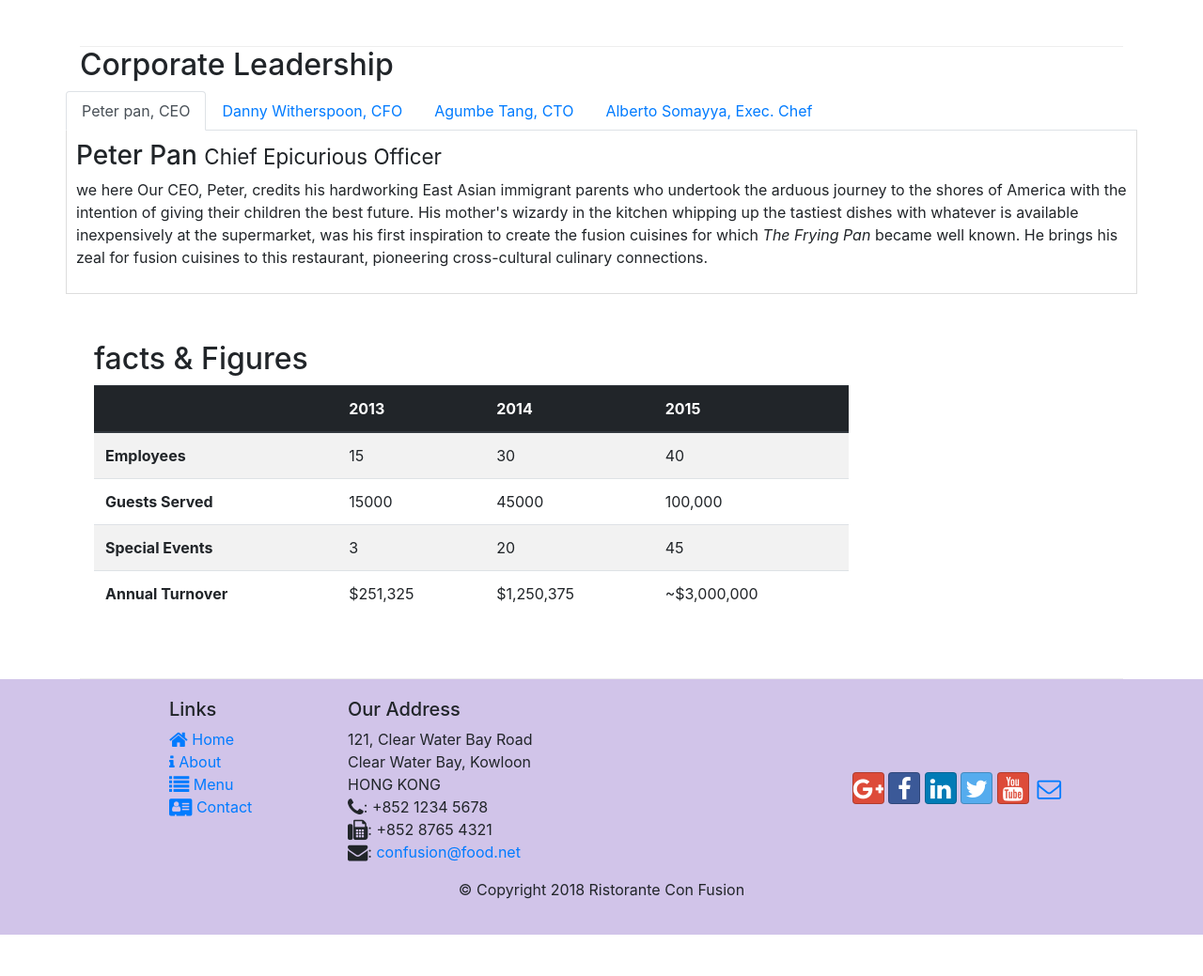
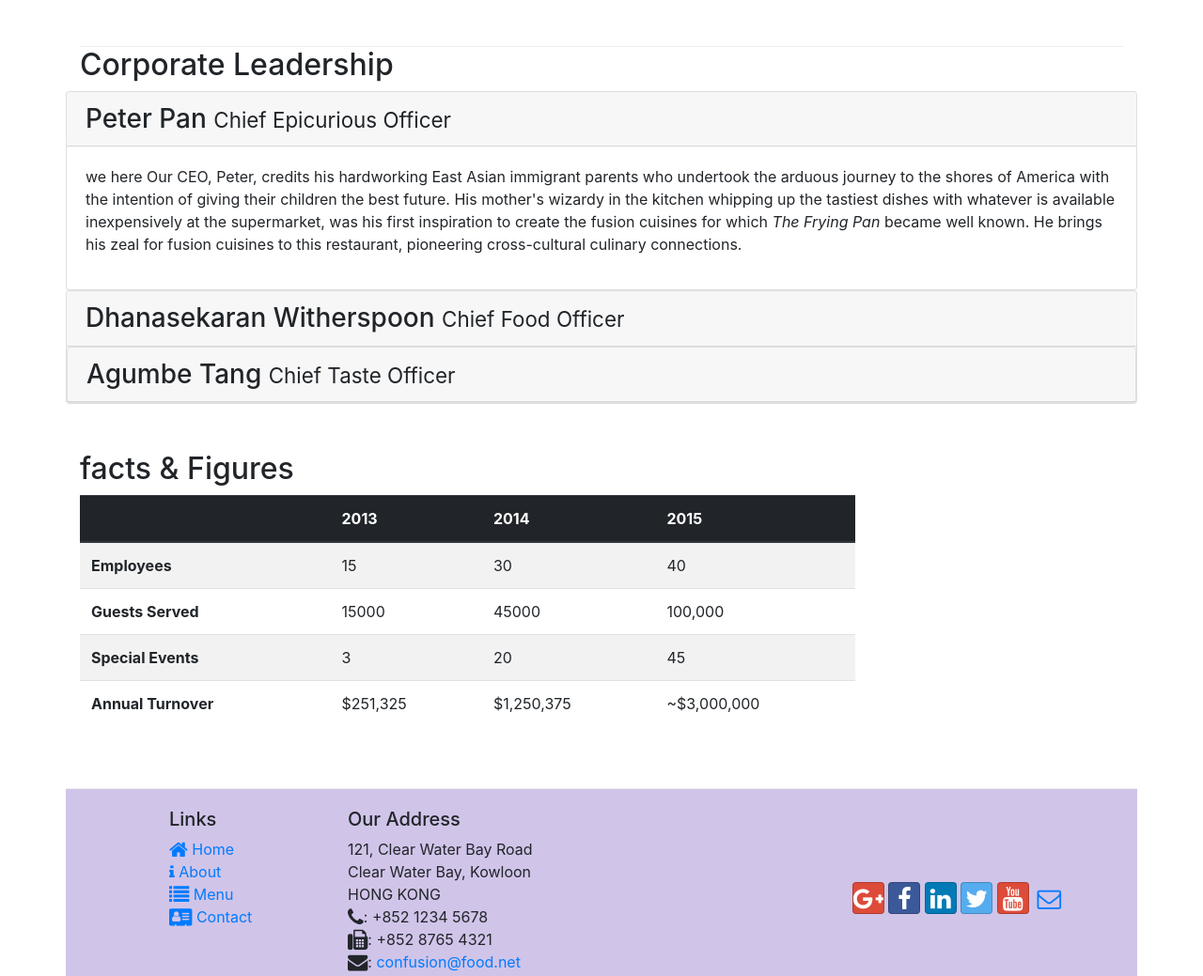
Before and after one commit to AlaaAlsalem/conFusion-restaurant, a website: page aboutus.html in a window 1280 px wide. Shown: the part 912-1951 px from the top of the page at 94% size. Before the commit the page ends 1907 px from the top, so only its background shows below. Drawn offline with nearby package versions, Linux system fonts and the light colour scheme.

Commit message:
accordion

```diff
--- a/aboutus.html
+++ b/aboutus.html
@@ -106,43 +106,52 @@
         <div class="row">
             <div  >
                 <h2 class="col-12">Corporate Leadership</h2>
-                <ul class="nav nav-tabs">
-                    <li class="nav-item">
-                        <a  class="nav-link active" href="#peter"
-                        role="tab" data-toggle="tab" >Peter pan, CEO</a>
-                    </li>
-                    <li class="nav-item">
-                        <a class="nav-link" href="#danny" role="tab"
-                          data-toggle="tab">Danny Witherspoon, CFO</a>
-                      </li>
-                      <li class="nav-item">
-                        <a class="nav-link" href="#agumbe"role="tab"
-                          data-toggle="tab">Agumbe Tang, CTO</a>
-                      </li>
-                      <li class="nav-item">
-                        <a class="nav-link" href="#alberto" role="tab"
-                          data-toggle="tab">Alberto Somayya, Exec. Chef</a>
-                      </li>
-                  </ul>
-               <div class="tab-content">
-                    <div role="tabpanel" class="tab-pane fed show active" id="peter">
-                <h3>Peter Pan <small>Chief Epicurious Officer</small></h3>
-                <p class="d-none d-sm-block"> we here Our CEO, Peter, credits his hardworking East Asian immigrant parents who undertook the arduous journey to the shores of America with the intention of giving their children the best future. His mother's wizardy in the kitchen whipping up the tastiest dishes with whatever is available inexpensively at the supermarket, was his first inspiration to create the fusion cuisines for which <em>The Frying Pan</em> became well known. He brings his zeal for fusion cuisines to this restaurant, pioneering cross-cultural culinary connections.</p>
-            </div>
-            <div role="tabpanel" class="tab-pane fed " id="danny">
 
-                <h3>Dhanasekaran Witherspoon <small>Chief Food Officer</small></h3>
+               <div id="accordion">
+                   <div class="card">
+                       <div class="card-header" role="tab" id="peterhead">
+
+                <h3 class="mb-0">
+                    <a data-toggle="collapse" data-target="#peter">Peter Pan <small>Chief Epicurious Officer</small>
+                    </a></h3>
+                </div>
+                  <div role="tabpanel" class="collapse show " id="peter" data-parent="#accordion">
+                      <div class="card-body">
+                <p class="d-none d-sm-block">
+                    we here Our CEO, Peter, credits his hardworking East Asian immigrant parents who undertook the arduous journey to the shores of America with the intention of giving their children the best future. His mother's wizardy in the kitchen whipping up the tastiest dishes with whatever is available inexpensively at the supermarket, was his first inspiration to create the fusion cuisines for which <em>The Frying Pan</em> became well known. He brings his zeal for fusion cuisines to this restaurant, pioneering cross-cultural culinary connections.</p>
+            </div> </div>
+        </div>
+
+
+        <div class="card">
+            <div class="card-header" role="tab" id="dannyhead">
+            <h3 class="mb-0">
+                <a class="collapsed" data-toggle="collapse" data-target="#danny">
+                Dhanasekaran Witherspoon <small>Chief Food Officer</small>
+                </a>
+            </h3>
+        </div>
+        <div class="collapse" id="danny" data-parent="#accordion">
+            <div class="card-body">
                 <p class="d-none d-sm-block">Our CFO, Danny, as he is affectionately referred to by his colleagues, comes from a long established family tradition in farming and produce. His experiences growing up on a farm in the Australian outback gave him great appreciation for varieties of food sources. As he puts it in his own words, <em>Everything that runs, wins, and everything that stays, pays!</em></p>
             </div>
-            <div role="tabpanel" class="tab-pane fed " id="agumbe">
+</div>
 
-                <h3>Agumbe Tang <small>Chief Taste Officer</small></h3>
-                <p class="d-none d-sm-block">Blessed with the most discerning gustatory sense, Agumbe, our CTO, personally ensures that every dish that we serve meets his exacting tastes. Our chefs dread the tongue lashing that ensues if their dish does not meet his exacting standards. He lives by his motto, <em>You click only if you survive my lick.</em></p>
-               </div>
-                <div role="tabpanel" class="tab-pane fed " id="alberto">
-
-                <h3>Alberto Somayya <small>Executive Chef</small></h3>
-                <p class="d-none d-sm-block">Award winning three-star Michelin chef with wide International experience having worked closely with whos-who in the culinary world, he specializes in creating mouthwatering Indo-Italian fusion experiences. He says, <em>Put together the cuisines from the two craziest cultures, and you get a winning hit! Amma Mia!</em></p>
+            <div class="card">
+                <div class="card-header" role="tab" id="agumbehead">
+                <h3 class="mb-0">
+                    <a class="collapsed" data-toggle="collapse" data-target="#agumbe">
+                    Agumbe Tang <small>Chief Taste Officer</small>
+                    </a>
+                </h3>
+            </div>
+            <div class="collapse" id="agumbe" data-parent="#accordion">
+                <div class="card-body">
+                    <p class="d-none d-sm-block">
+                        Award winning three-star Michelin chef with wide International
+                        experience having worked closely with whos-who in the culinary world,
+                        he specializes in creating mouthwatering Indo-Italian fusion experiences. He says,
+                        <em>Put together the cuisines from the two craziest cultures, and you get a winning hit! Amma Mia!</em></p>
                     </div>
                 </div>
             </div>
```
